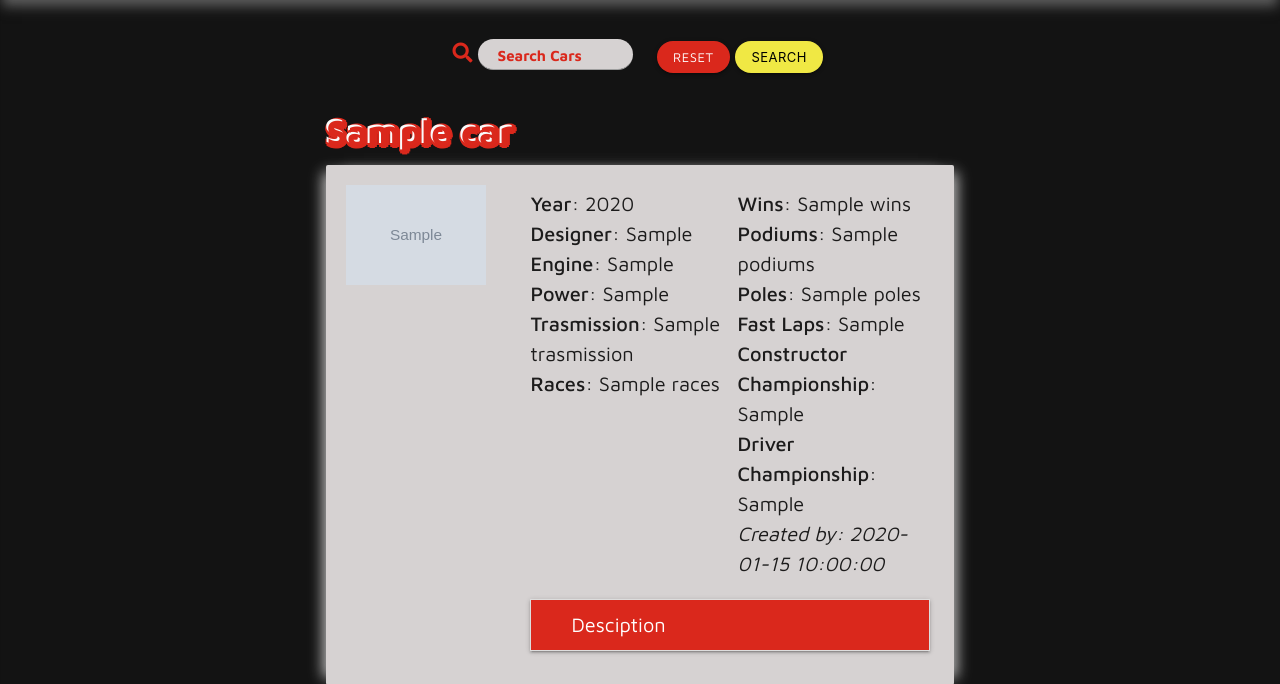
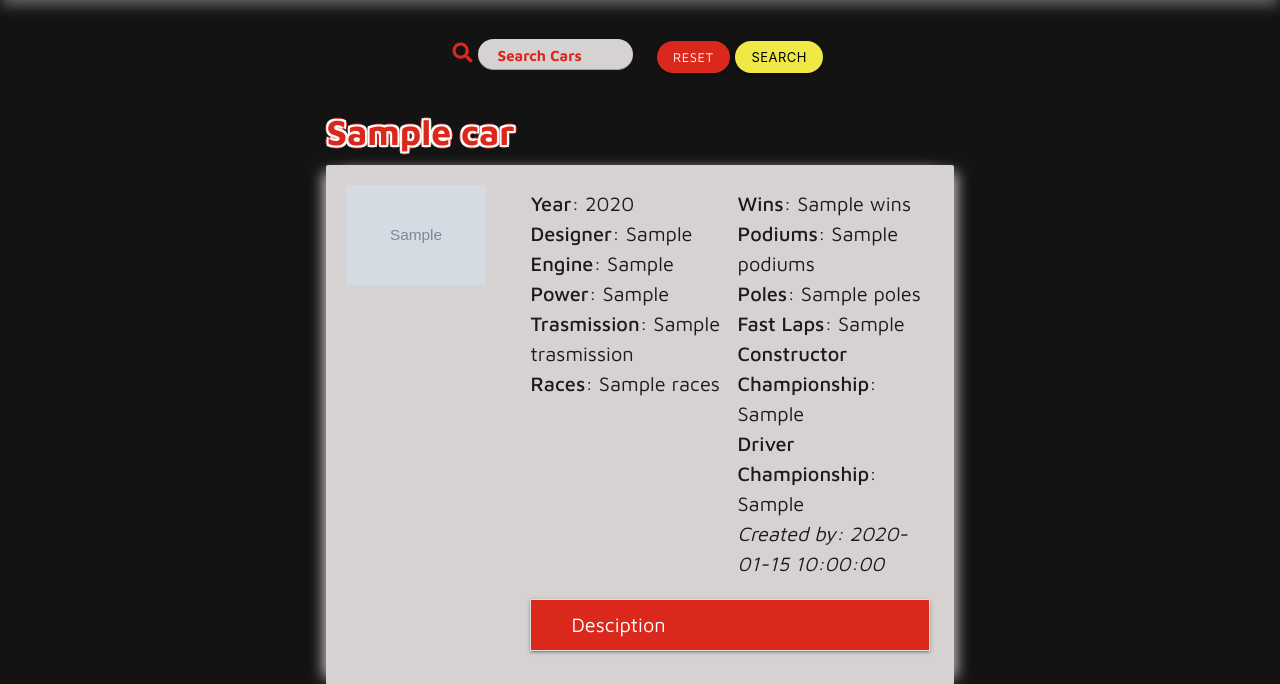
Before and after one commit to cartman1978/the-scuderia-ferrari_f1, a Flask app: page / in a window 1280 px wide. Shown: the part 64-748 px from the top of the page. Run offline with Flask 2, Linux system fonts and the light colour scheme; grey boxes marked "Sample" are stand-in pictures; a database or web service that is not in the repository returns one stand-in record (values such as "Sample title"); some libraries are stand-ins or nearby versions.

Commit message:
add custom text swhadow to header class

```diff
--- a/static/css/style.css
+++ b/static/css/style.css
@@ -103,7 +103,7 @@ h3, .profileHeader {
 
 .header {
     color: #DA281C;
-    text-shadow: -2px -2px 0 rgb(250, 250, 250), 2px -2px 0 #DA281C, -2px 2px 0 #DA281C, 2px 2px 0 #DA281C, -3px 0 0 #DA281C, 3px 0 0 #DA281C, 0 -3px 0 #DA281C, 0 3px 0 #DA281C;
+    text-shadow: -2px -2px 0 rgb(250, 250, 250), 2px -2px 0 rgb(250, 250, 250), -2px 2px 0 rgb(250, 250, 250), 2px 2px 0 rgb(250, 250, 250), -3px 0 0 #DA281C, 3px 0 0 #DA281C, 0 -3px 0 #DA281C, 0 3px 0 #DA281C;
     font-weight: 700;
 }
 
```
